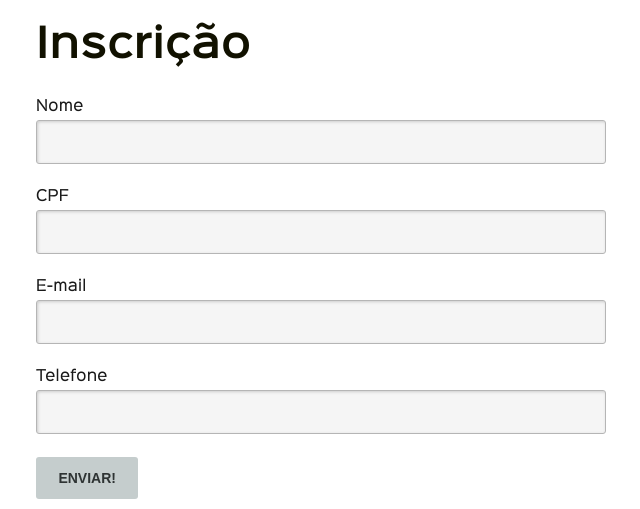
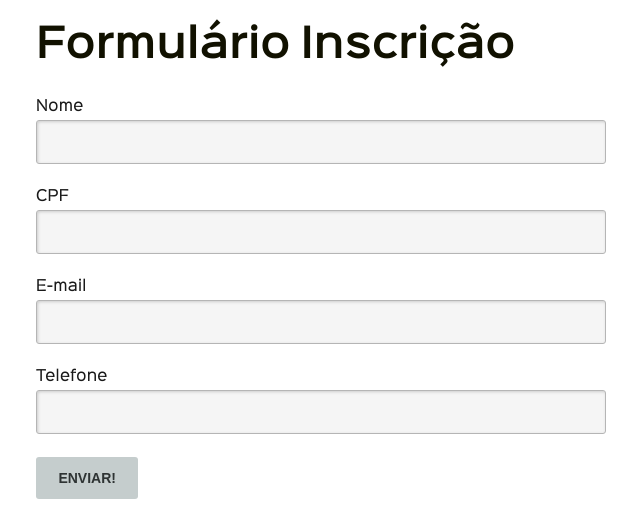
Before and after one commit to lgarciasbr/eventex, a Django app: page /inscricao/ in a window 1280 px wide. Shown: the part 90-599 px from the top of the page, without its empty margins (34-674 px from the left). Run offline with Django 3.2, Linux system fonts and the light colour scheme.

Commit message:
Update title

```diff
--- a/eventex/subscriptions/templates/subscriptions/subscription_form.html
+++ b/eventex/subscriptions/templates/subscriptions/subscription_form.html
@@ -5,7 +5,7 @@
     <!-- OVERVIEW -->
     <section>
         <div class="content row padding-bottom-3 desktop-12 container">
-            <h1>Inscrição</h1>
+            <h1>Formulário Inscrição</h1>
             <div class="desktop-6">
                 <form action="." method="post">
                     {% csrf_token %}
```
